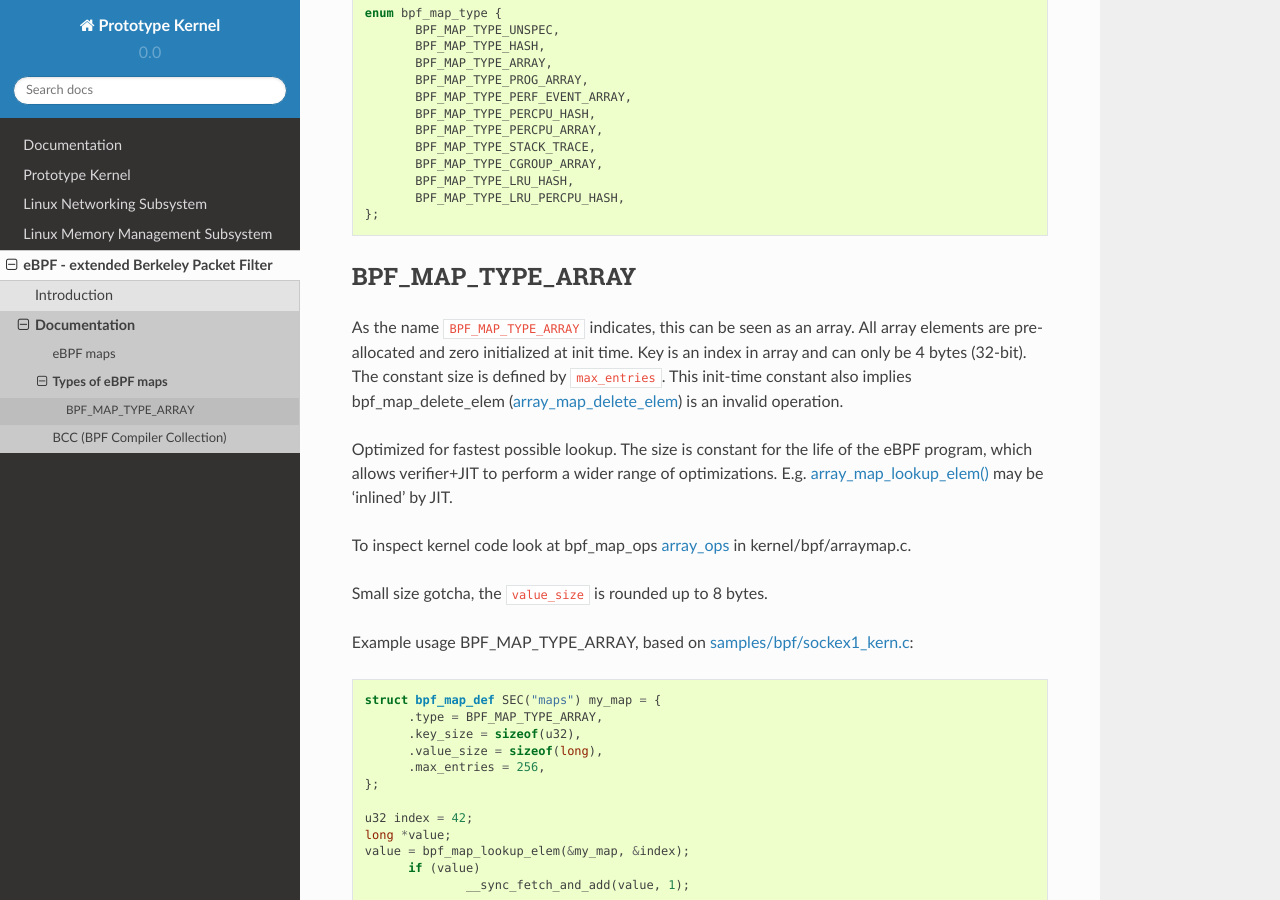
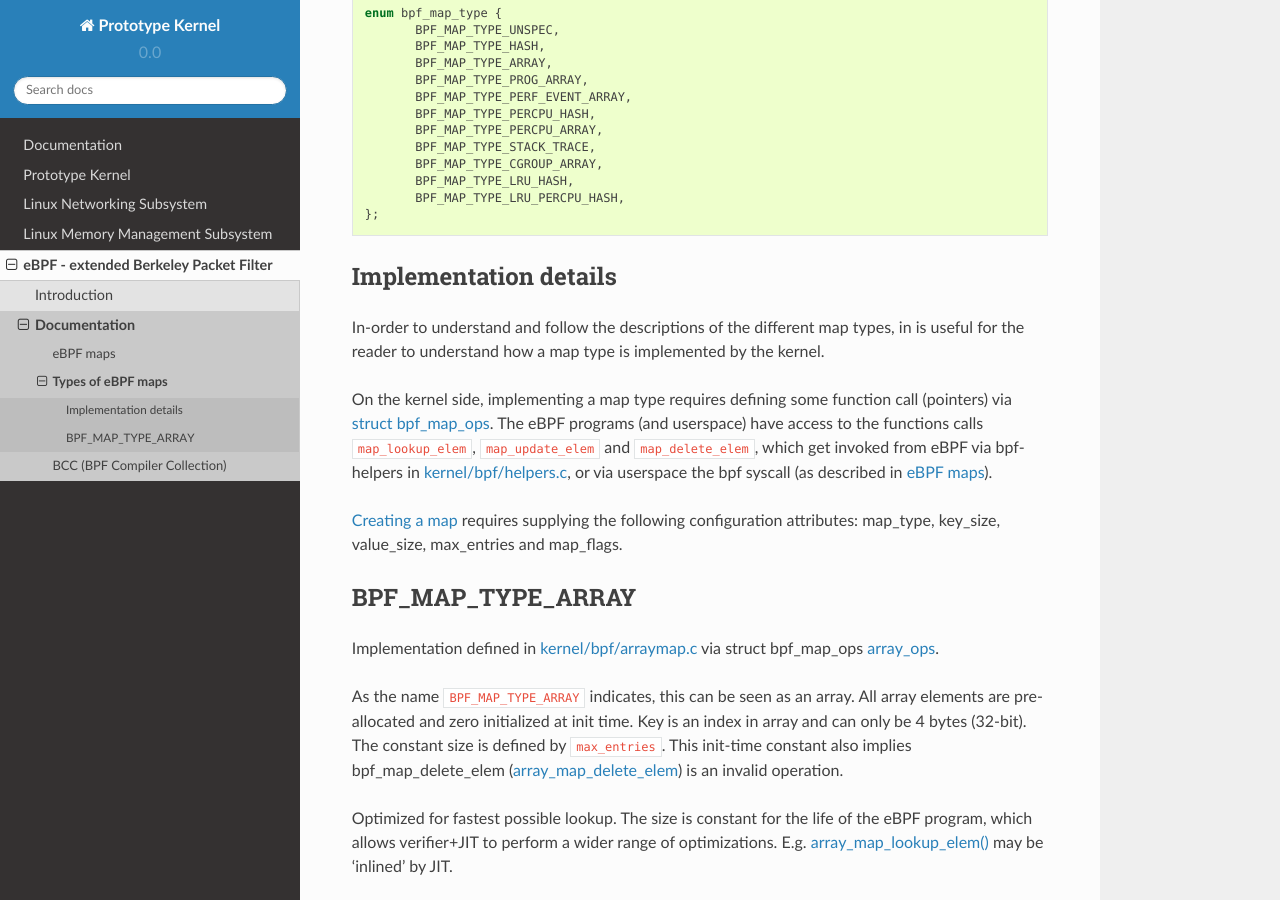
Before and after one commit to netoptimizer/prototype-kernel, a Sphinx documentation site: the page built from kernel/Documentation/bpf/ebpf_maps_types.rst, in a window 1280 px wide and 900 px high, scrolled down 362 px. Built offline with Sphinx 7.4.7 and the Read the Docs theme 2.0.0, drawn with Linux system fonts in a browser that asks for light colours.

Commit message:
doc: ebpf maps implementation details
Implementation details section moved to ebpf_maps_types.rst
and improved.

Signed-off-by: Jesper Dangaard Brouer <brouer@redhat.com>

```diff
--- a/kernel/Documentation/bpf/ebpf_maps_types.rst
+++ b/kernel/Documentation/bpf/ebpf_maps_types.rst
@@ -34,8 +34,37 @@ but remember to `lookup latest`_ available maps in the source code.
 .. _lookup latest:
    http://lxr.free-electrons.com/ident?i=bpf_map_type
 
+Implementation details
+======================
+
+In-order to understand and follow the descriptions of the different
+map types, in is useful for the reader to understand how a map type is
+implemented by the kernel.
+
+On the kernel side, implementing a map type requires defining some
+function call (pointers) via `struct bpf_map_ops`_.  The eBPF programs
+(and userspace) have access to the functions calls
+``map_lookup_elem``, ``map_update_elem`` and ``map_delete_elem``,
+which get invoked from eBPF via bpf-helpers in `kernel/bpf/helpers.c`_,
+or via userspace the bpf syscall (as described in :doc:`ebpf_maps`).
+
+:ref:`Creating a map` requires supplying the following configuration
+attributes: map_type, key_size, value_size, max_entries and map_flags.
+
+.. section links
+
+.. _struct bpf_map_ops: http://lxr.free-electrons.com/ident?i=bpf_map_ops
+
+.. _kernel/bpf/helpers.c:
+   https://git.kernel.org/cgit/linux/kernel/git/torvalds/linux.git/tree/kernel/bpf/helpers.c
+
+
 BPF_MAP_TYPE_ARRAY
 ==================
+
+Implementation defined in `kernel/bpf/arraymap.c`_ via struct
+bpf_map_ops `array_ops`_.
+
 
 As the name ``BPF_MAP_TYPE_ARRAY`` indicates, this can be seen as an
 array.  All array elements are pre-allocated and zero initialized at
@@ -49,8 +78,6 @@ life of the eBPF program, which allows verifier+JIT to perform a wider
 range of optimizations.  E.g. `array_map_lookup_elem()`_ may be
 'inlined' by JIT.
 
-To inspect kernel code look at bpf_map_ops `array_ops`_ in
-kernel/bpf/arraymap.c.
 
 Small size gotcha, the ``value_size`` is rounded up to 8 bytes.
 
@@ -78,6 +105,9 @@ when updating the value in-place.
 
 .. section links
 
+.. _kernel/bpf/arraymap.c:
+   http://lxr.free-electrons.com/source/kernel/bpf/arraymap.c
+
 .. _array_ops:
    http://lxr.free-electrons.com/ident?i=array_ops
 
```
Also changed, not shown: kernel/Documentation/bpf/ebpf_maps.rst (+3 -18 lines).
